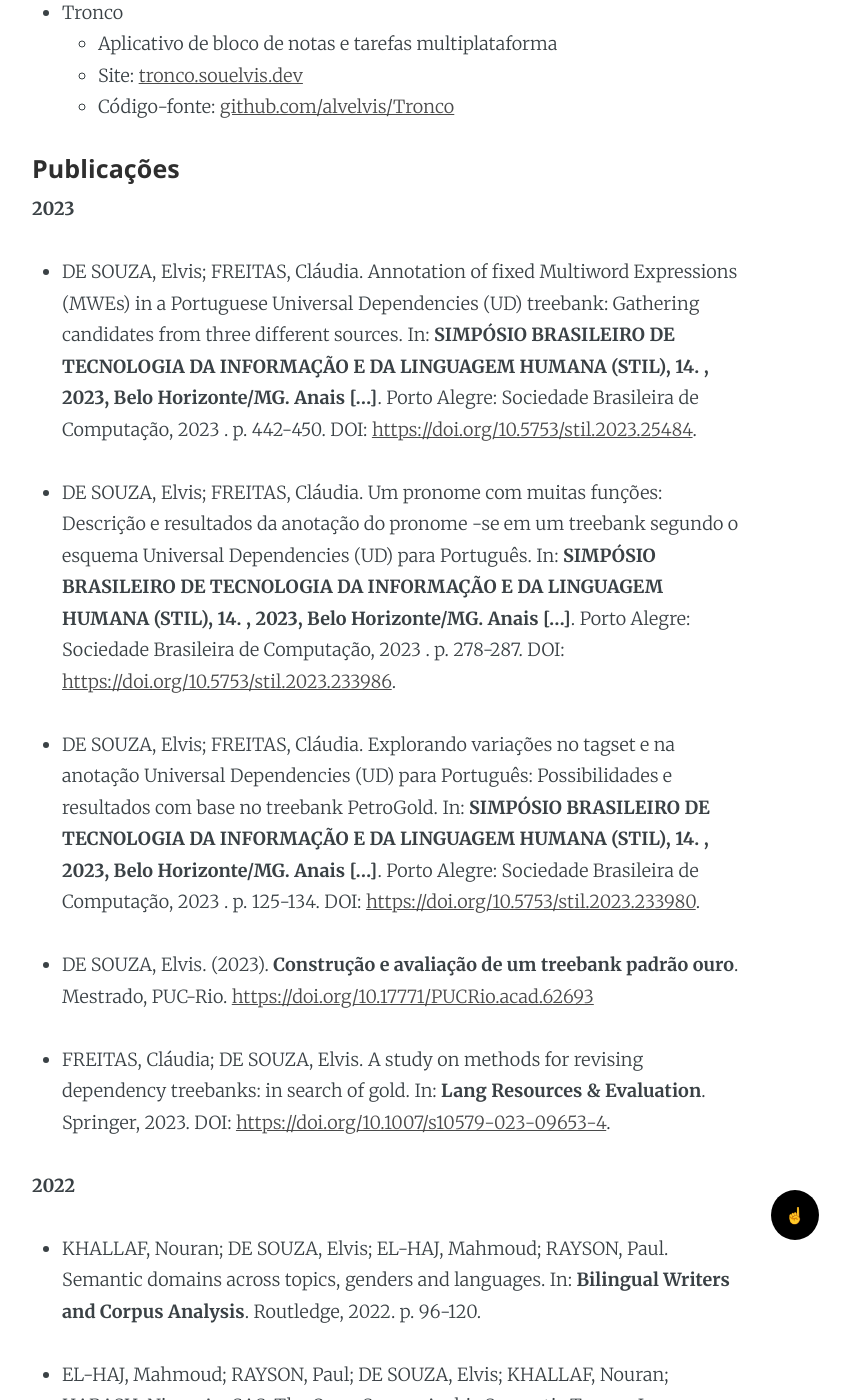
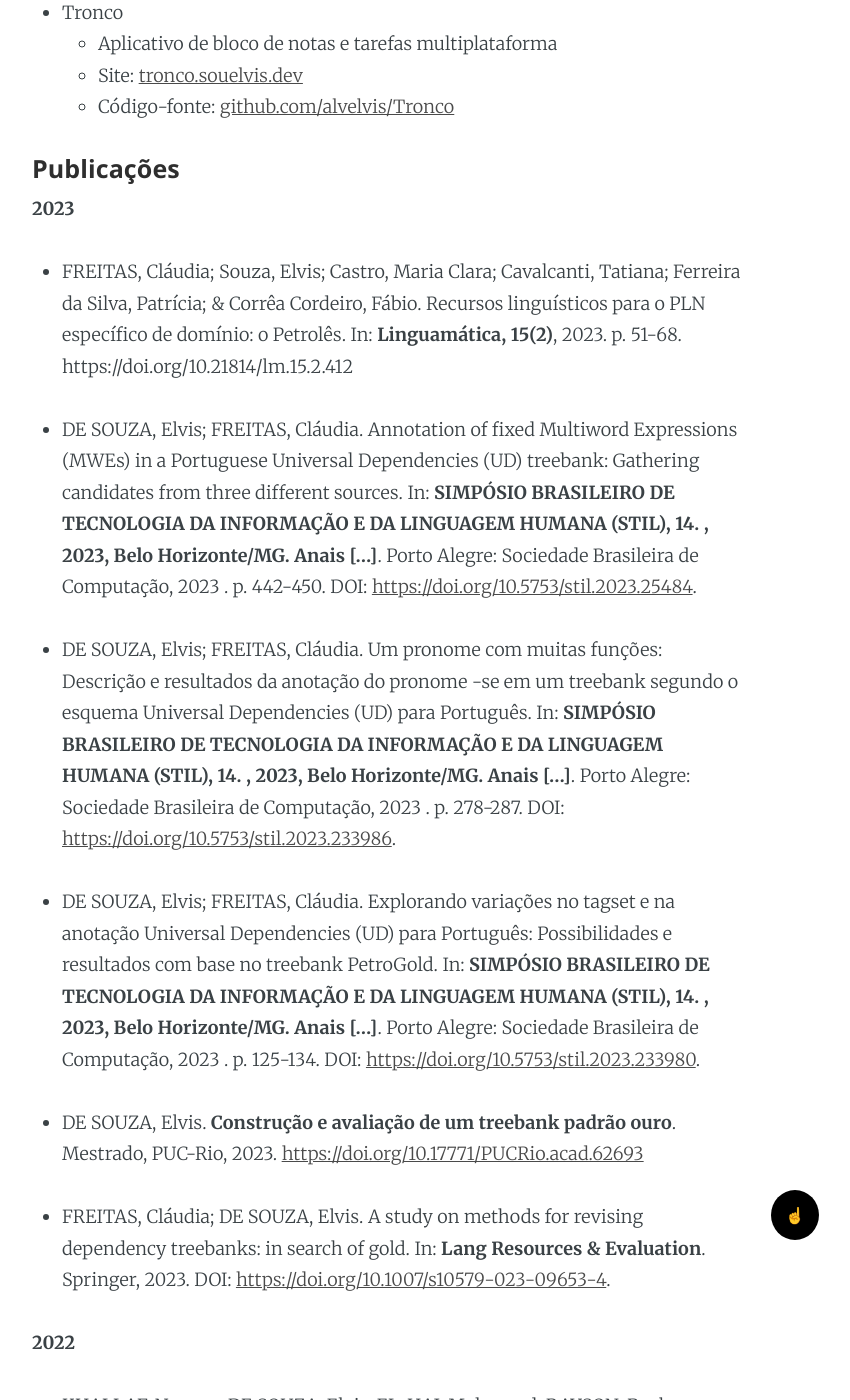
Before and after one commit to alvelvis/alvelvis.github.io, a Jekyll site: the page built from sobre.md, in a window 1280 px wide and 1400 px high, scrolled down 5262 px. Shown: the whole window, without its empty margins (253-1103 px from the left). Built offline with Jekyll 4.4.1, drawn with Linux system fonts in a browser that asks for light colours; some of the changed text lies outside the part shown.

Commit message:
update paper

```diff
--- a/sobre.md
+++ b/sobre.md
@@ -86,13 +86,15 @@
 
 **2023**
 
+- FREITAS, Cláudia; Souza, Elvis; Castro, Maria Clara; Cavalcanti, Tatiana; Ferreira da Silva, Patrícia; & Corrêa Cordeiro, Fábio. Recursos linguísticos para o PLN específico de domínio: o Petrolês. In: **Linguamática, 15(2)**, 2023. p. 51-68. https://doi.org/10.21814/lm.15.2.412
+
 - DE SOUZA, Elvis; FREITAS, Cláudia. Annotation of fixed Multiword Expressions (MWEs) in a Portuguese Universal Dependencies (UD) treebank: Gathering candidates from three different sources. In: **SIMPÓSIO BRASILEIRO DE TECNOLOGIA DA INFORMAÇÃO E DA LINGUAGEM HUMANA (STIL), 14. , 2023, Belo Horizonte/MG. Anais [...]**. Porto Alegre: Sociedade Brasileira de Computação, 2023 . p. 442-450. DOI: [https://doi.org/10.5753/stil.2023.25484](https://doi.org/10.5753/stil.2023.25484).
 
 - DE SOUZA, Elvis; FREITAS, Cláudia. Um pronome com muitas funções: Descrição e resultados da anotação do pronome -se em um treebank segundo o esquema Universal Dependencies (UD) para Português. In: **SIMPÓSIO BRASILEIRO DE TECNOLOGIA DA INFORMAÇÃO E DA LINGUAGEM HUMANA (STIL), 14. , 2023, Belo Horizonte/MG. Anais [...]**. Porto Alegre: Sociedade Brasileira de Computação, 2023 . p. 278-287. DOI: [https://doi.org/10.5753/stil.2023.233986](https://doi.org/10.5753/stil.2023.233986).
 
 - DE SOUZA, Elvis; FREITAS, Cláudia. Explorando variações no tagset e na anotação Universal Dependencies (UD) para Português: Possibilidades e resultados com base no treebank PetroGold. In: **SIMPÓSIO BRASILEIRO DE TECNOLOGIA DA INFORMAÇÃO E DA LINGUAGEM HUMANA (STIL), 14. , 2023, Belo Horizonte/MG. Anais [...]**. Porto Alegre: Sociedade Brasileira de Computação, 2023 . p. 125-134. DOI: [https://doi.org/10.5753/stil.2023.233980](https://doi.org/10.5753/stil.2023.233980).
 
-- DE SOUZA, Elvis. (2023). **Construção e avaliação de um treebank padrão ouro**. Mestrado, PUC-Rio. [https://doi.org/10.17771/PUCRio.acad.62693](https://doi.org/10.17771/PUCRio.acad.62693)
+- DE SOUZA, Elvis. **Construção e avaliação de um treebank padrão ouro**. Mestrado, PUC-Rio, 2023. [https://doi.org/10.17771/PUCRio.acad.62693](https://doi.org/10.17771/PUCRio.acad.62693)
 
 - FREITAS, Cláudia; DE SOUZA, Elvis. A study on methods for revising dependency treebanks: in search of gold. In: **Lang Resources & Evaluation**. Springer, 2023. DOI: [https://doi.org/10.1007/s10579-023-09653-4](https://doi.org/10.1007/s10579-023-09653-4).
 
```
Also changed, not shown: other parts of sobre.md (+1 -1 lines).
